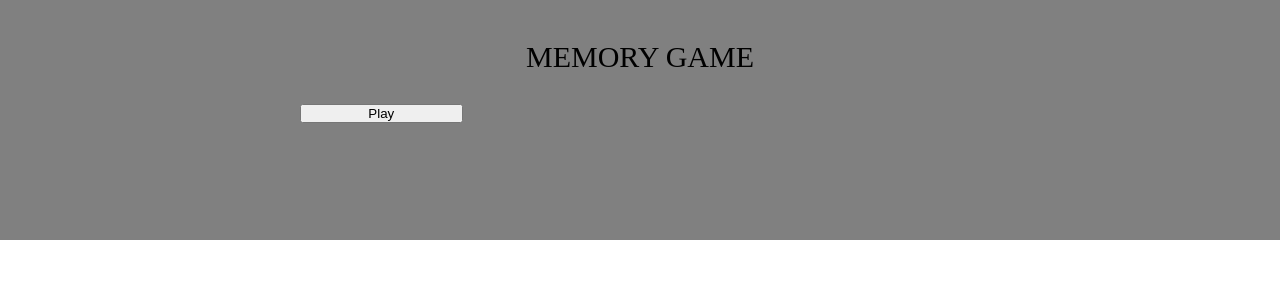
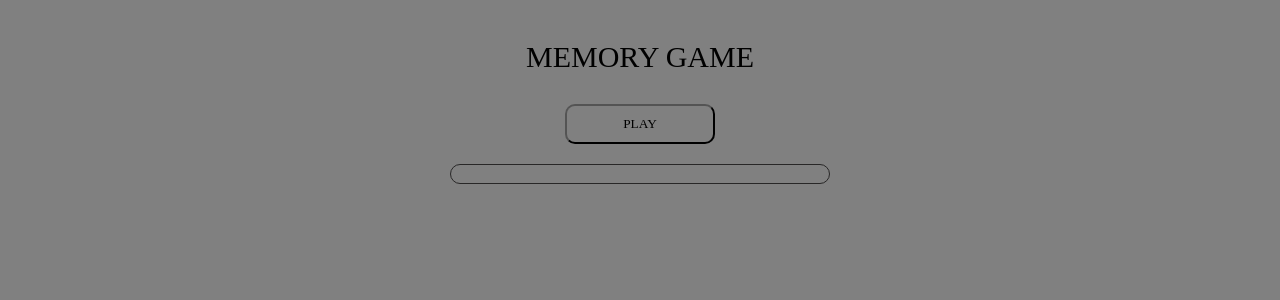
Before and after one commit to mathieuelisa/Memory, a React (Create React App) app: page / in a window 1280 px wide. Shown: the top 300 px of the page. Built offline with nearby package versions, Linux system fonts and the light colour scheme.

Commit message:
Adding progressBar to the project

```diff
--- a/src/App.scss
+++ b/src/App.scss
@@ -13,7 +13,11 @@
 
 //APP
 .mainContainer{
+  display: flex;
   background-color: grey;
+  flex-direction: column;
+  justify-content: center;
+  align-items: center;
 
   &-title{
     display: flex;
@@ -34,6 +38,7 @@
   background-color: gray;
   padding: 30px 130px;
   width: 940px;
+  height: 100vh;
   margin: 0 auto;
 }
 
@@ -77,3 +82,14 @@
 .flip{
   transform: rotateX(180deg);
 }
+
+.button-play{
+  width: 150px;
+  padding: 10px;
+  border-radius: 10px;
+  background-color: transparent;
+  text-transform: uppercase;
+  font-family: "Poppins-Regular";
+  margin-top: 30px;
+  cursor: pointer;
+}
--- /dev/null
+++ b/src/Components/ProgressBar.tsx
@@ -0,0 +1,28 @@
+const ProgressBar = (props: any) => {
+  const {valueProgressBar} = props
+
+  const progressBar__container = {
+    width: '380px',
+    height: '20px',
+    border: '1px solid rgb(40, 39, 39)',
+    borderRadius: '10px',
+    marginTop: '20px',
+  };
+
+  const progressBar__inside = {
+      backgroundColor: 'rgb(40, 39, 39)',
+      height: '20px',
+      borderRadius: '15px',
+      width: `${valueProgressBar}%`,
+  }
+
+  return (
+      <>
+        <div style={progressBar__container}>
+          <div style={progressBar__inside}></div>
+        </div>
+      </>
+    )
+}
+
+export default ProgressBar;
--- a/src/Components/Structure.tsx
+++ b/src/Components/Structure.tsx
@@ -1,6 +1,7 @@
 import { useEffect, useState } from 'react';
+
 import '../App.scss';
-// import Card from './Card';
+
 import image1 from "../images/email.png";
 import image2 from "../images/facebook.png";
 import image3 from "../images/instagram.png";
@@ -9,15 +10,17 @@ import image5 from "../images/phone.png";
 import image6 from "../images/whatsapp.png";
 import image7 from "../images/www.png";
 import image8 from "../images/youtube.png";
+
+// Components
 import Card from './Card';
+import ProgressBar from './ProgressBar';
 
 function Structure() {
-
     let cards: any;
 
     cards = [
-        {id: 1, name:'phone', src: image1, matched: false },
-        {id: 2, name:'facebook', src: image2, matched: false },
+        {id: 1, name:'phone', src: image1, matched: false},
+        {id: 2, name:'facebook', src: image2, matched: false},
         {id: 3, name:'email', src: image3, matched: false},
         {id: 4, name:'instagram', src: image4, matched: false},
         {id: 5, name:'www', src: image5, matched: false},
@@ -26,15 +29,15 @@ function Structure() {
         {id: 8, name:'whatsapp', src: image8, matched: false},
     ]
 
-// The card we flip
-const [flipCard, setFlipCard] = useState<any>(0);
-
 // The mixed card
-const [mixedCard, setMixedCard] = useState<any[]>([]);
+const [mixedCard, setMixedCard] = useState<{ id: number, name: string, src: string, matched: boolean }[]>([]);
 
 // The two try
 const [firstTry, setFirstTry] = useState<any>();
 const [secondTry, setSecondTry] = useState<any>();
+
+// ProgressBar
+const [valueProgressBar, setValueProgressBar] = useState<number>(0)
 
 // I made two arrays in one to get 16 cases...
 const doubleCardsArray = [...cards, ...cards]
@@ -43,7 +46,20 @@ const mixCard = () =>{
     const mixCard = doubleCardsArray.sort(()=>Math.random() - 0.5).map((card) => ({...card, id: Math.random()}))
 
     setMixedCard(mixCard)
-    setFlipCard(0)
+
+    // Progress bar with 100sec
+    setInterval(() => {
+      const progress: any = setValueProgressBar((oldValue: any) => {
+          const newValue = oldValue + 1
+
+          if (newValue === 100) {
+                alert("Game over")
+                clearInterval(progress)
+            } else {
+                return newValue
+            }
+        })
+    }, 1000)
 }
 
 const handleChoice = (flipCard: any) => {
@@ -69,7 +85,7 @@ useEffect(()=>{
                     }
                 })
             })
-            // We put variables at 0 for retry
+
             setFirstTry(null)
             setSecondTry(null)
         } else {
@@ -82,9 +98,10 @@ useEffect(()=>{
     }
 },[secondTry, firstTry])
 
-console.log('firstTry', firstTry);
-
   return (
+    <>
+        <button onClick={()=>mixCard()} className="button-play">Play</button>
+            <ProgressBar valueProgressBar={valueProgressBar} />
         <div className='structure__container'>
             {mixedCard.map((card) => {
                 return (
@@ -99,9 +116,8 @@ console.log('firstTry', firstTry);
                     )
                 })
             }
-    <button onClick={()=>mixCard()}>Play</button>
         </div>
-
+    </>
   );
 }
 
--- a/src/Datas/data.js
+++ /dev/null
@@ -1,3 +0,0 @@
-import image1 from "../../public/images/email.png";
-
-export const image = [{ src: image1 }];
```
Lines whose indentation alone changed are shown as unchanged.
